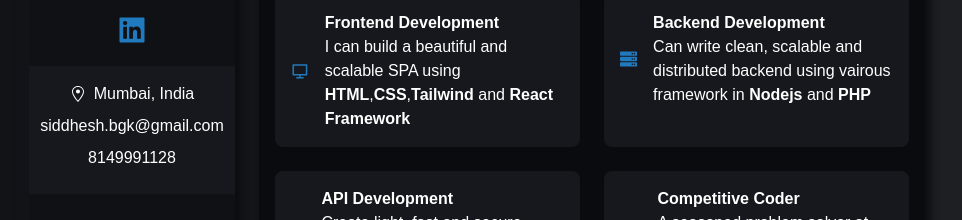
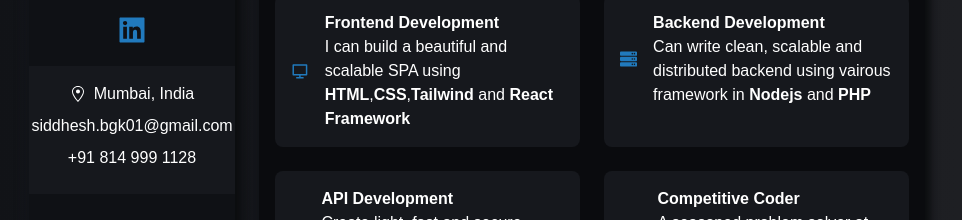
Before and after one commit to siddheshx/portfolio, a Next.js app: page / in a window 1280 px wide. Shown: the part 381-601 px from the top of the page, without its empty margins (163-1125 px from the left). Built offline with nearby package versions, Linux system fonts and the light colour scheme.

Commit message:
updated chagnes

```diff
--- a/components/Sidebar.tsx
+++ b/components/Sidebar.tsx
@@ -35,11 +35,11 @@ const Sidebar = () => {
                 B
             </h3>
             <p className="px-2 py-1 my-3 bg-gray-200 rounded-full dark:bg-dark-200">Full Stack Developer</p>
-            <a className="flex items-center justify-center px-2 py-1 my-3 bg-gray-200 rounded-full dark:bg-dark-200" href="/assets/siddhesh_bgk_2022.pdf" download="siddhesh_bgk_2022">
+            <a className="flex items-center justify-center px-2 py-1 my-3 bg-gray-200 rounded-full dark:bg-dark-200" href="/assets/siddhesh_bgk_2024.pdf" download="siddhesh_bgk_2024.pdf">
                 <GiTie className="w-6 h-6" /> Download Resume
             </a>
             <div className="flex justify-around w-9/12 mx-auto my-5 text-green md:w-full">
-                <a href="https://www.linkedin.com/in/siddhesh-bhogaonkar-a15728172" target="_blank" rel="noreferrer" aria-label="LinkedIn">
+                <a href="https://www.linkedin.com/in/sid-bgk" target="_blank" rel="noreferrer" aria-label="LinkedIn">
                     <AiFillLinkedin className="w-8 h-8 cursor-pointer" />
                 </a>
             </div>
@@ -48,11 +48,11 @@ const Sidebar = () => {
                     <GoLocation />
                     <span>Mumbai, India</span>
                 </div>
-                <p className="my-2">siddhesh.bgk@gmail.com</p>
-                <p className="my-2">8149991128</p>
+                <p className="my-2">siddhesh.bgk01@gmail.com</p>
+                <p className="my-2">+91 814 999 1128</p>
             </div>
             <button className="w-8/12 px-5 py-2 my-2 text-white rounded-full bg-gradient-to-r from-green to-blue-400 focus:outline-none"
-                onClick={() => window.open("mailto:siddhesh.bgk@gmail.com")}
+                onClick={() => window.open("mailto:siddhesh.bgk01@gmail.com")}
             >Email me</button>
             <button onClick={changeTheme} className="w-8/12 px-5 py-2 my-2 text-white rounded-full bg-gradient-to-r from-green to-blue-400">Toggle Theme</button>
         </div>
```
Also changed, not shown: 2 other files (tests, documents, lock files or other folders).
